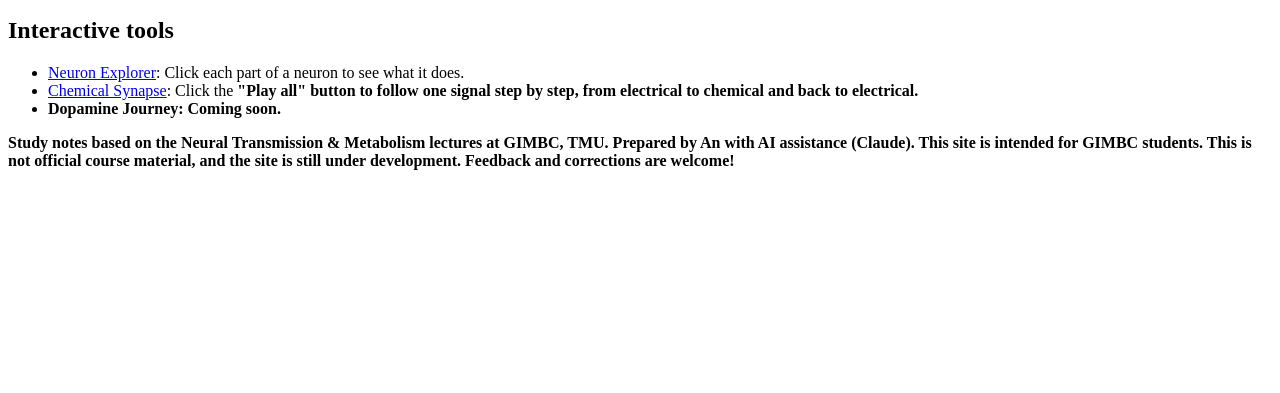
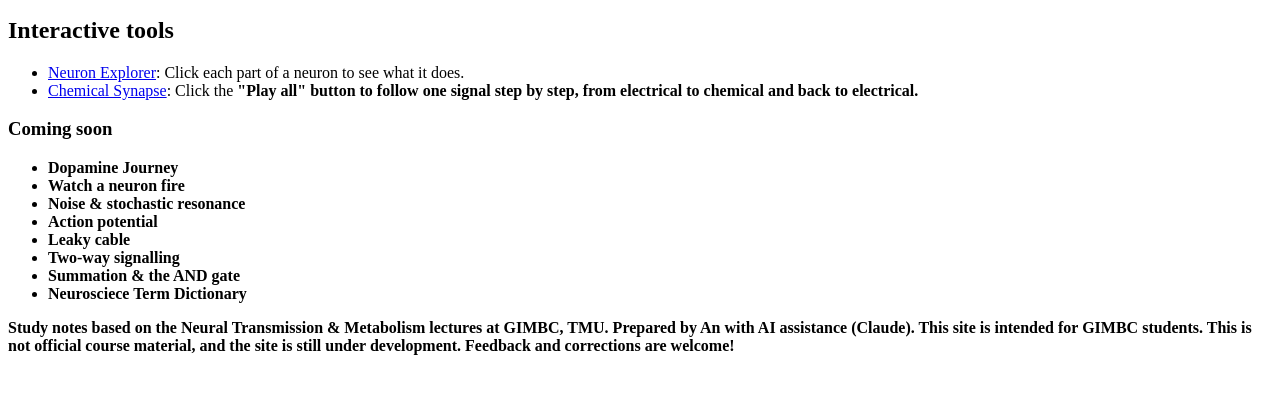
Before and after one commit to An-Phan2507/gimbc-hub, a plain HTML site: page index.html in a window 1280 px wide. Shown: the part 101-494 px from the top of the page. Drawn offline with Linux system fonts and the light colour scheme.

Commit message:
Update index.html

```diff
--- a/index.html
+++ b/index.html
@@ -12,9 +12,20 @@
   <ul>
 <li><a href="neuron_explorer.html">Neuron Explorer</a>: Click each part of a neuron to see what it does.</li>
 <li><a href="chemical_synapse.html">Chemical Synapse</a>: Click the <strong>"Play all"<strong> button to follow one signal step by step, from electrical to chemical and back to electrical.</li>
-<li>Dopamine Journey: Coming soon.</li>
 
 </ul>
+  <h3>Coming soon</h3>
+  <ul>
+<li>Dopamine Journey</li>
+<li>Watch a neuron fire</li>
+<li>Noise &amp; stochastic resonance</li>
+<li>Action potential</li>
+<li>Leaky cable</li>
+<li>Two-way signalling</li>
+<li>Summation &amp; the AND gate</li>
+<li>Neurosciece Term Dictionary</li> <!-- not sure yet: maybe a "ghost" project -->
+
+  </ul>
 <p>Study notes based on the Neural Transmission &amp; Metabolism lectures at GIMBC, TMU. Prepared by An with AI assistance (Claude). This site is intended for GIMBC students. <strong>This is not official course material, and the site is still under development.</strong> Feedback and corrections are welcome!</p>
 </body>
 </html>
```
